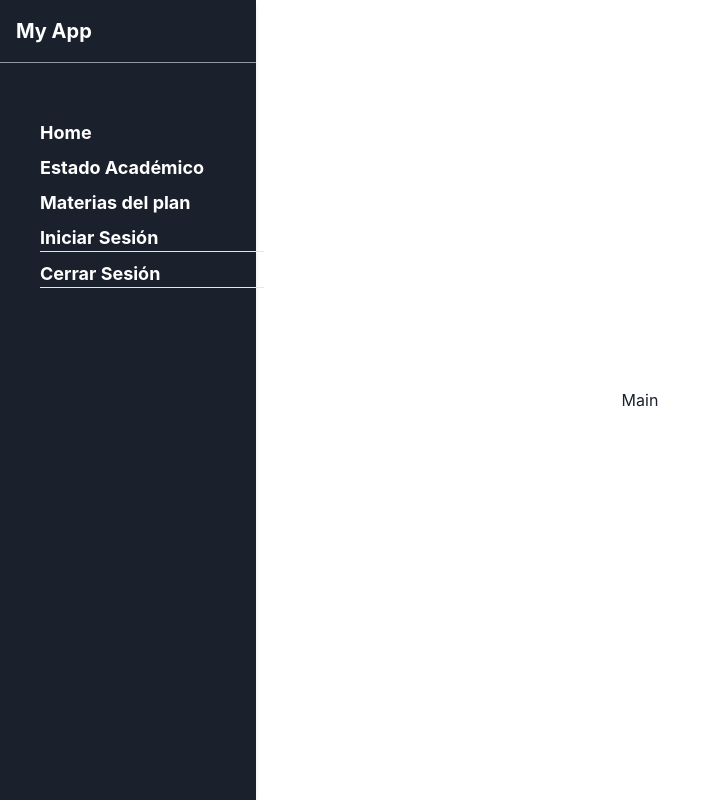
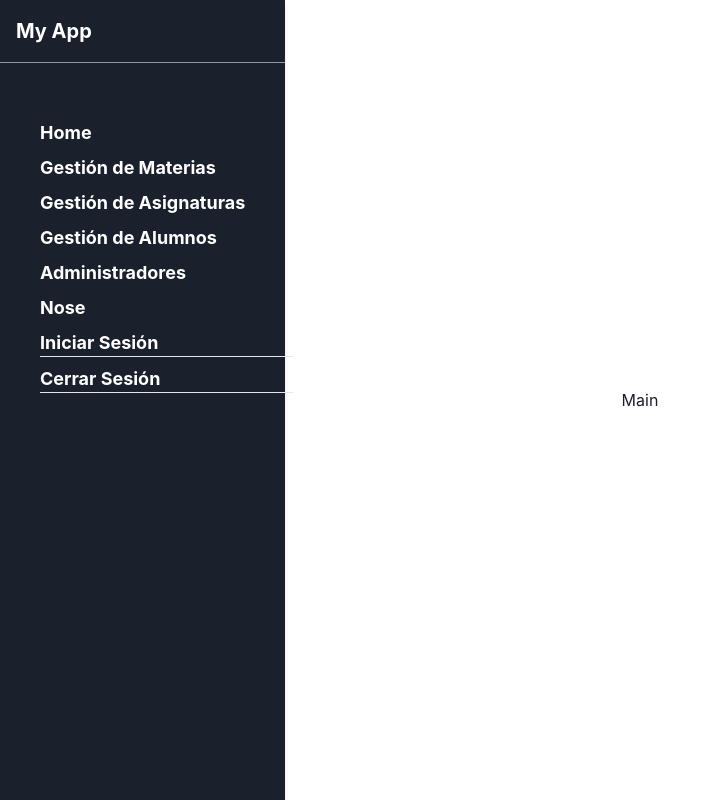
Before and after one commit to facugerez3108/syschad-client, a React (Create React App) app: page / in a window 1280 px wide. Shown: the whole page, without its empty margins (0-704 px from the left). Built offline with nearby package versions, Linux system fonts and the light colour scheme.

Commit message:
logged function

```diff
--- a/src/actions/auth-actions.ts
+++ b/src/actions/auth-actions.ts
@@ -6,9 +6,20 @@ export const login = async (email: string, password: string) => {
     try {
         const response = await axios.post(`http://localhost:3000/api/auth/login`, { email, password });
         console.log(URL);
+        localStorage.setItem('logged', 'true');
         return response.data;
     } catch (error) {
         console.error(error);
         throw error;
     }
 }
+
+export const register = async (email: string, password: string, name: string, lastname: string) => {
+    try {
+        const response = await axios.post(`http://localhost:3000/api/auth/register`, { email, password, name, lastname });
+        return response.data;
+    } catch (error) {
+        console.error(error);
+        throw error;
+    }
+}
--- a/src/components/sidebar/sidebar-main.tsx
+++ b/src/components/sidebar/sidebar-main.tsx
@@ -1,7 +1,32 @@
-import { List, ListItem } from "@chakra-ui/react"
+import { useState, useEffect } from "react";
+import { List, ListItem, Avatar } from "@chakra-ui/react";
 import { Link } from "react-router-dom";
 
-const SidebarMain = () => {
+const SidebarMain: React.FC = () => {
+    const [isLogged, setIsLogged] = useState<boolean>(false);
+    const [randomAvatar, setRandomAvatar] = useState<string | null>(null);
+
+    useEffect(() => {
+        const logged = localStorage.getItem('logged');
+        setIsLogged(logged === 'true');
+
+        // Lógica para cargar un avatar aleatorio si el usuario está autenticado
+        if (logged === 'true') {
+            fetchRandomAvatar();
+        }
+    }, []);
+
+    const fetchRandomAvatar = () => {
+        // Lógica para obtener un avatar aleatorio, puede ser una llamada a una API o un conjunto de avatares predefinidos
+        // En este ejemplo, se establece un avatar predefinido
+        const avatars: string[] = [
+            "https://via.placeholder.com/150",
+            "https://via.placeholder.com/150",
+            "https://via.placeholder.com/150"
+        ];
+        const randomIndex = Math.floor(Math.random() * avatars.length);
+        setRandomAvatar(avatars[randomIndex]);
+    };
 
     const items = [
         {
@@ -11,12 +36,27 @@ const SidebarMain = () => {
         },
         {
             type: "link",
-            name: "Estado Académico",
+            name: "Gestión de Materias",
             ref: "/"
         },
         {
             type: "link",
-            name: "Materias del plan",
+            name: "Gestión de Asignaturas",
+            ref: "/"
+        },
+        {
+            type: "link",
+            name: "Gestión de Alumnos",
+            ref: "/"
+        },
+        {
+            type: "link",
+            name: "Administradores",
+            ref: "/"
+        },
+        {
+            type: "link",
+            name: "Nose",
             ref: "/"
         },
         {
@@ -29,7 +69,7 @@ const SidebarMain = () => {
             name: "Cerrar Sesión",
             ref: "/"
         }
-    ]
+    ];
 
     return (
         <List w='full' my='8' mx='6' flex='items-center'>
@@ -40,15 +80,23 @@ const SidebarMain = () => {
                     fontWeight='bold'
                     listStyleType='none'
                     listStylePosition='inside'
-                    key={index}>
-                    <Link to={item.ref} >
-                        {item.name}
-                    </Link>
-                    {item.type === "footer" && <hr />}
+                    key={index}
+                >
+                    {item.type === "link" ? (
+                        <Link to={item.ref}>{item.name}</Link>
+                    ) : (
+                        <>
+                            {isLogged && randomAvatar && (
+                                <Avatar src={randomAvatar} mr="2" />
+                            )}
+                            <Link to={item.ref}>{item.name}</Link>
+                            <hr />
+                        </>
+                    )}
                 </ListItem>
             ))}
         </List>
-    )
-}
+    );
+};
 
 export default SidebarMain;
--- a/src/components/sidebar/sidebar.tsx
+++ b/src/components/sidebar/sidebar.tsx
@@ -1,6 +1,5 @@
-import React from 'react';
 import { Box, Flex, Text, VStack, IconButton, useDisclosure, Divider } from '@chakra-ui/react';
-import { FiMenu, FiHome, FiSettings, FiUsers } from 'react-icons/fi';
+import { FiMenu } from 'react-icons/fi';
 import SidebarMain from './sidebar-main';
 
 const Sidebar: React.FC = () => {
@@ -11,7 +10,7 @@ const Sidebar: React.FC = () => {
       <Box
         bg="gray.800"
         color="white"
-        w="64"
+        w="90"
         h="100vh"
         pos="fixed"
         top="0"
@@ -33,7 +32,7 @@ const Sidebar: React.FC = () => {
         <Divider />
 
         <VStack spacing="2" p="4" align="stretch">
-        <SidebarMain />
+              <SidebarMain />
         </VStack>
       </Box>
     </>
```
Also changed, not shown: src/actions/user-actions.ts (added, +59 -0 lines).
